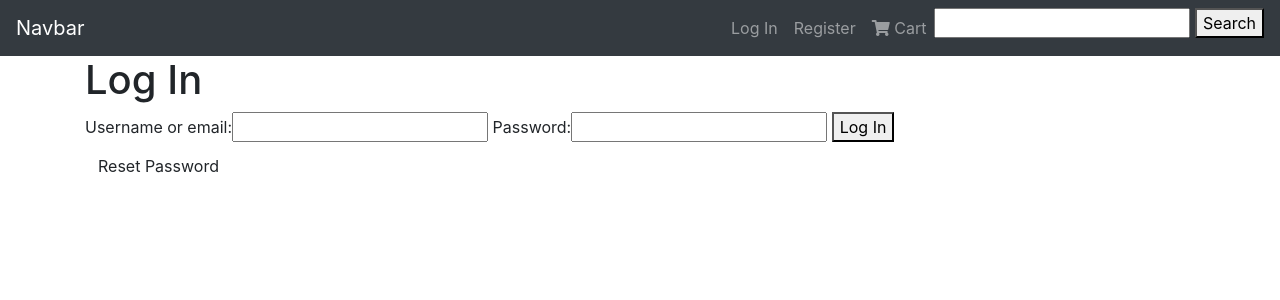
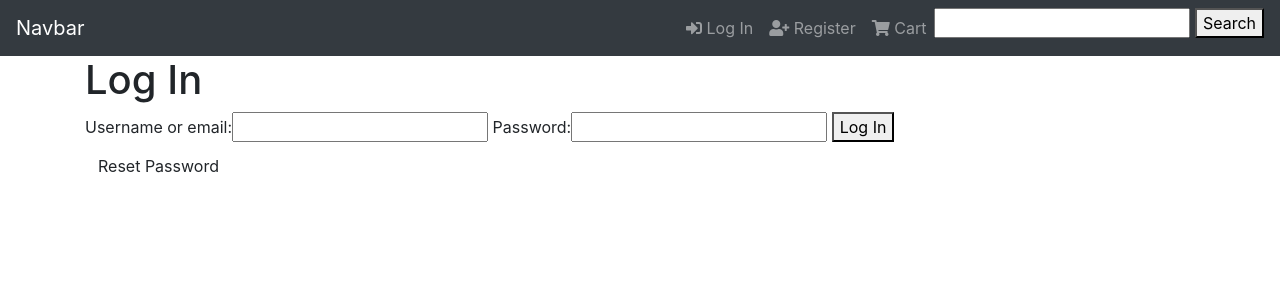
Before and after one commit to jamesahorne/milestone-4, a Django app: page /accounts/login/ in a window 1280 px wide. Shown: the top 300 px of the page. Run offline with Django 3.2, Linux system fonts and the light colour scheme; some libraries are stand-ins or nearby versions.

Commit message:
Add icons in nav

```diff
--- a/templates/base.html
+++ b/templates/base.html
@@ -26,11 +26,11 @@
             <div class="collapse navbar-collapse" id="nav">
                 <ul class="navbar-nav ml-auto">
                     {% if user.is_authenticated %}
-                    <li class="nav-item"><a class="nav-link" href="{% url 'profile' %}">Profile</a></li>
-                    <li class="nav-item"><a class="nav-link" href="{% url 'logout' %}">Log Out</a></li>
+                    <li class="nav-item"><a class="nav-link" href="{% url 'profile' %}"><i class="fas fa-user"></i> Profile</a></li>
+                    <li class="nav-item"><a class="nav-link" href="{% url 'logout' %}"><i class="fas fa-sign-out-alt"></i> Log Out</a></li>
                     {% else %}
-                    <li class="nav-item"><a class="nav-link" href="{% url 'login' %}">Log In</a></li>
-                    <li class="nav-item"><a class="nav-link" href="{% url 'registration' %}">Register</a></li>
+                    <li class="nav-item"><a class="nav-link" href="{% url 'login' %}"><i class="fas fa-sign-in-alt"></i> Log In</a></li>
+                    <li class="nav-item"><a class="nav-link" href="{% url 'registration' %}"><i class="fas fa-user-plus"></i> Register</a></li>
                     {% endif %}
                     <li class="nav-item">
                         <a class="nav-link" href="{% url 'view_cart' %}">
```
